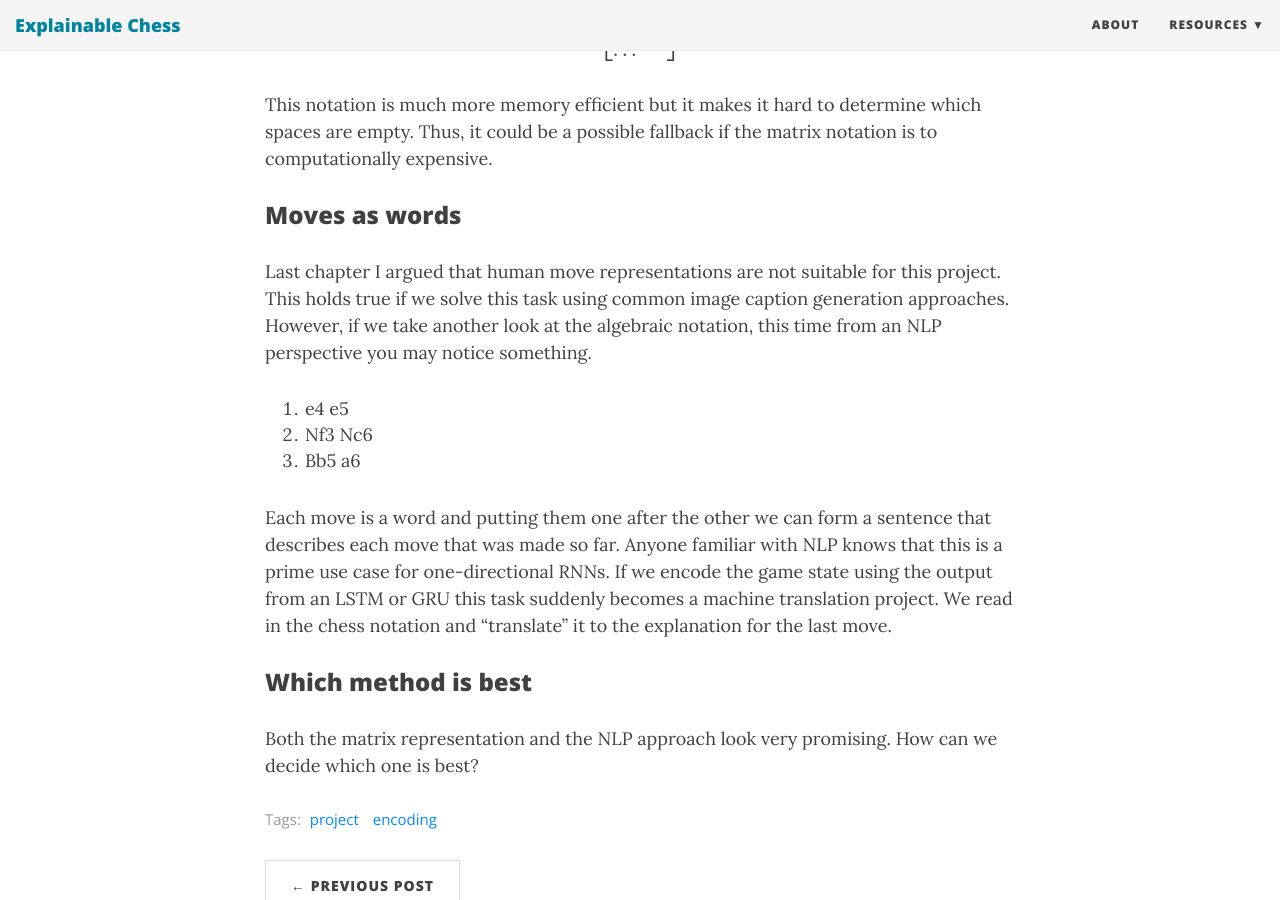
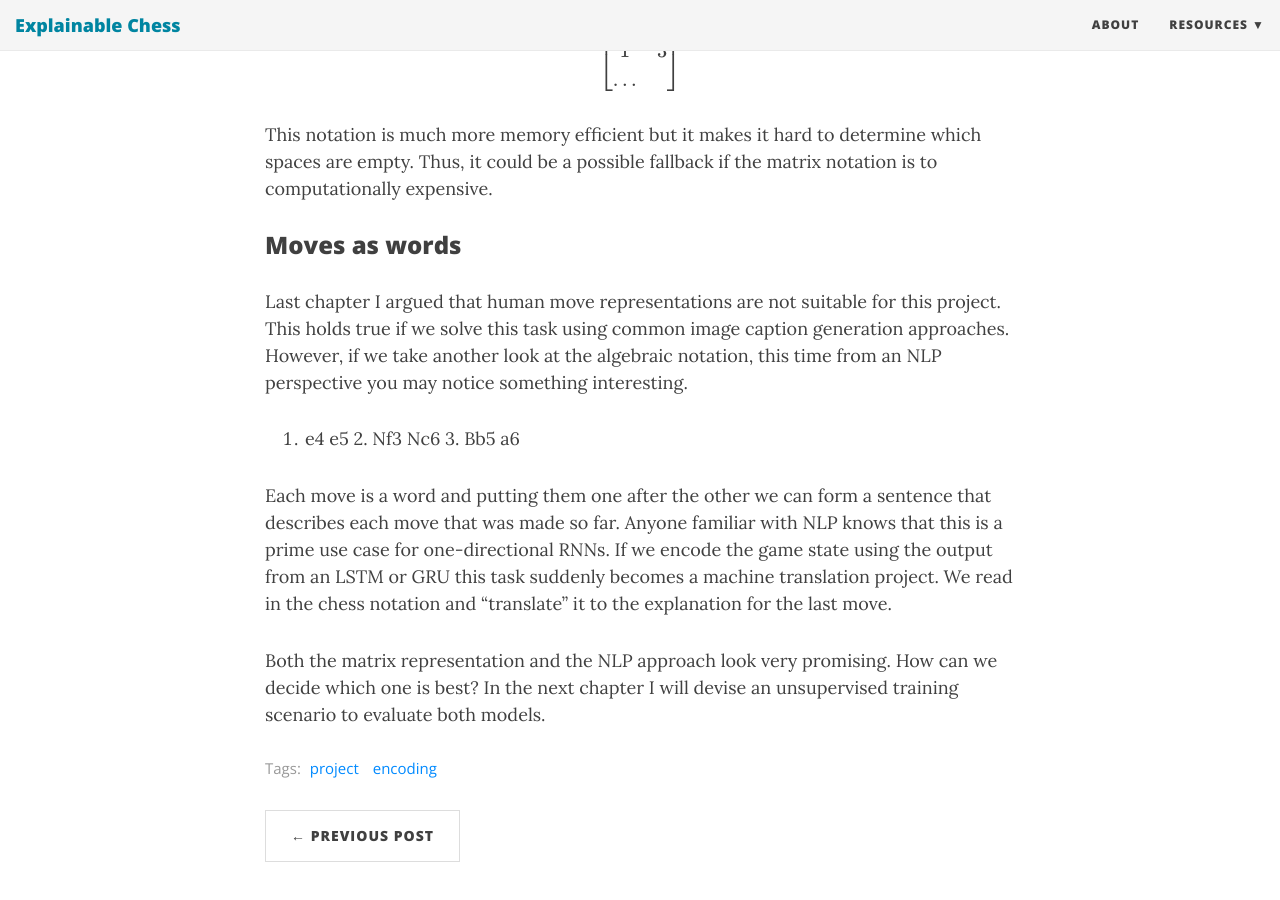
Before and after one commit to RobinWeitzel/nn-project, a Jekyll site: the page built from _posts/2019-04-22-encoding-a-move-p2.md, in a window 1280 px wide and 900 px high, scrolled down 2222 px. Built offline with Jekyll 4.4.1, drawn with Linux system fonts in a browser that asks for light colours; nearby versions of some CDN libraries; formulas are drawn with MathJax 3; a script that is not in the unit is left out.

Commit message:
Finished third post

```diff
--- a/_posts/2019-04-22-encoding-a-move-p2.md
+++ b/_posts/2019-04-22-encoding-a-move-p2.md
@@ -36,6 +36,7 @@ we get a matrix of 8x8x12 or 8x8x6.
 This representation looks very similar to how we represent images.
 Only instead of having three color channels, we have 12.
 ![image as matrix](../img/Color-image-representation-and-RGB-matrix.png "Source: https://www.researchgate.net/publication/282798184_The_project_is_based_on_emerging_field_Image_Processing_In_this_project_A_Graphical_User_Interface_has_been_designed_using_the_software_Labwindows_which_can_process_both_type_of_Real_time_Image_Proces")
+
 This parallel makes me very hopeful.
 State-of-the-art neural networks excel at generating captions for images.
 However, I don't want to be hasty.
@@ -54,17 +55,15 @@ Thus, it could be a possible fallback if the matrix notation is to computational
 ### Moves as words
 Last chapter I argued that human move representations are not suitable for this project.
 This holds true if we solve this task using common image caption generation approaches.
-However, if we take another look at the algebraic notation, this time from an NLP perspective you may notice something.
+However, if we take another look at the algebraic notation, this time from an NLP perspective you may notice something interesting.
 
-1. e4 e5
-2. Nf3 Nc6
-3. Bb5 a6
+1. e4 e5 2. Nf3 Nc6 3. Bb5 a6
 
 Each move is a word and putting them one after the other we can form a sentence that describes each move that was made so far.
 Anyone familiar with NLP knows that this is a prime use case for one-directional RNNs.
 If we encode the game state using the output from an LSTM or GRU this task suddenly becomes a machine translation project.
 We read in the chess notation and "translate" it to the explanation for the last move.
 
-### Which method is best
 Both the matrix representation and the NLP approach look very promising.
 How can we decide which one is best?
+In the next chapter I will devise an unsupervised training scenario to evaluate both models.
```
